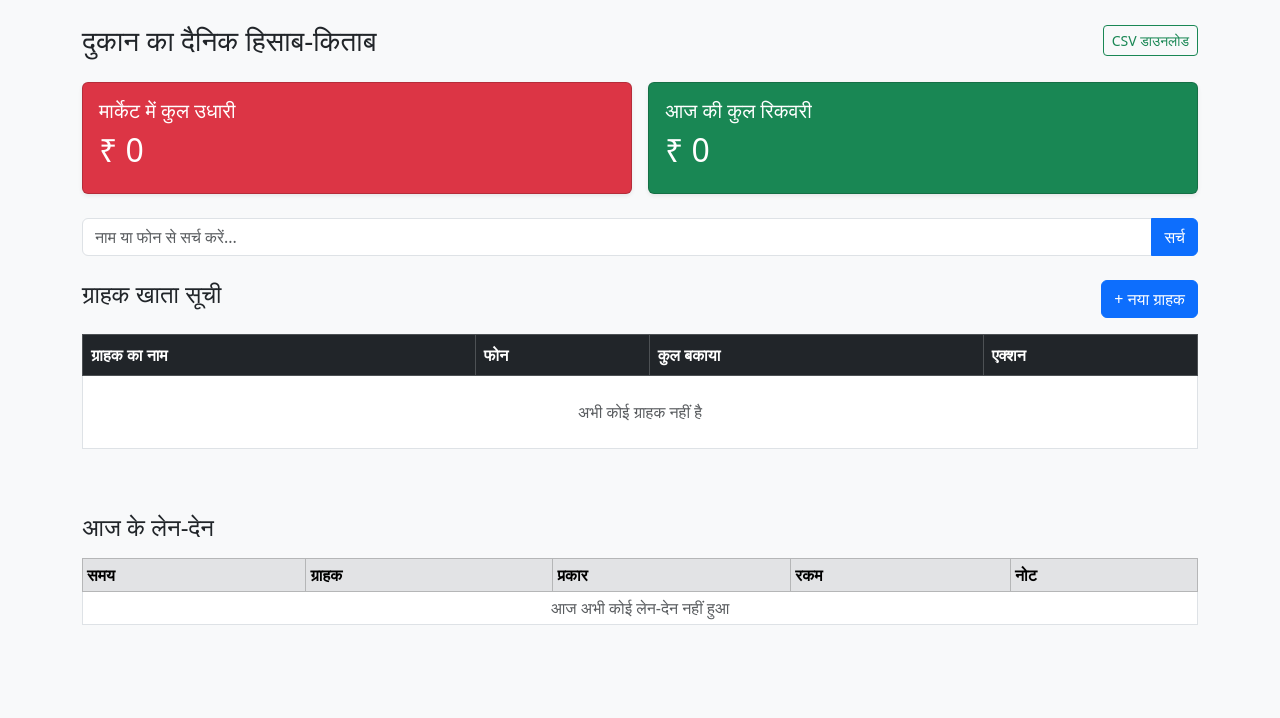
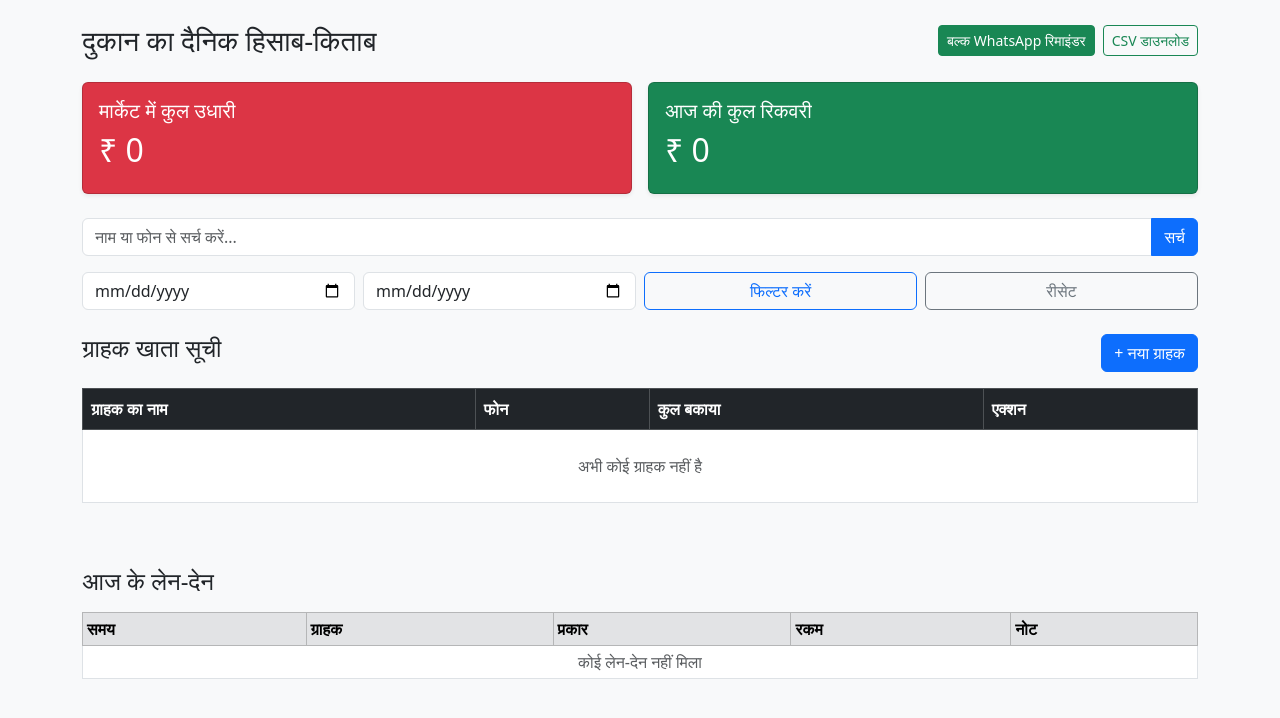
Before and after one commit to kbulbul026-coder/ledger-project, a Django app: page / in a window 1280 px wide. Shown: the part 56-774 px from the top of the page. Run offline with Django 5.2, Linux system fonts and the light colour scheme; the visitor is signed in with stand-in values (Sample User, id 1); data that the repository does not hold is empty.

Commit message:
Update dashboard.html

```diff
--- a/ledger/templates/ledger/dashboard.html
+++ b/ledger/templates/ledger/dashboard.html
@@ -1,11 +1,15 @@
 {% extends 'base.html' %}
 {% block content %}
 <div class="container my-4">
-    <div class="d-flex justify-content-between align-items-center mb-4">
+    <div class="d-flex justify-content-between align-items-center mb-4 flex-wrap gap-2">
         <h3 class="mb-0">दुकान का दैनिक हिसाब-किताब</h3>
-        <a href="{% url 'export_csv' %}" class="btn btn-outline-success btn-sm">CSV डाउनलोड</a>
+        <div class="d-flex gap-2">
+            <a href="{% url 'bulk_reminder' %}" class="btn btn-success btn-sm">बल्क WhatsApp रिमाइंडर</a>
+            <a href="{% url 'export_csv' %}" class="btn btn-outline-success btn-sm">CSV डाउनलोड</a>
+        </div>
     </div>
 
+    <!-- टोटल कार्ड्स -->
     <div class="row g-3 mb-4">
         <div class="col-md-6">
             <div class="card bg-danger text-white p-3 shadow-sm">
@@ -22,13 +26,29 @@
     </div>
 
     <!-- सर्च -->
-    <form method="get" class="mb-4">
+    <form method="get" class="mb-3">
         <div class="input-group">
             <input type="text" name="q" value="{{ query }}" class="form-control" placeholder="नाम या फोन से सर्च करें...">
             <button class="btn btn-primary" type="submit">सर्च</button>
             {% if query %}
                 <a href="{% url 'daily_ledger' %}" class="btn btn-outline-secondary">क्लियर</a>
             {% endif %}
+        </div>
+    </form>
+
+    <!-- डेट रेंज फिल्टर -->
+    <form method="get" class="row g-2 mb-4">
+        <div class="col-md-3">
+            <input type="date" name="start_date" value="{{ start_date }}" class="form-control">
+        </div>
+        <div class="col-md-3">
+            <input type="date" name="end_date" value="{{ end_date }}" class="form-control">
+        </div>
+        <div class="col-md-3">
+            <button type="submit" class="btn btn-outline-primary w-100">फिल्टर करें</button>
+        </div>
+        <div class="col-md-3">
+            <a href="{% url 'daily_ledger' %}" class="btn btn-outline-secondary w-100">रीसेट</a>
         </div>
     </form>
 
@@ -58,6 +78,12 @@
                     <td>
                         <a href="{% url 'add_transaction' customer.id %}" class="btn btn-sm btn-outline-dark">लेन-देन</a>
                         <a href="{% url 'customer_detail' customer.id %}" class="btn btn-sm btn-outline-primary">विवरण</a>
+                        {% if customer.balance > 0 %}
+                        <a href="https://wa.me/91{{ customer.phone }}?text=नमस्ते {{ customer.name }} जी,%0A%0Aआपकी दुकान पर कुल ₹{{ customer.balance }} की उधारी बाकी है।%0Aकृपया जल्द भुगतान कर दें।%0A%0Aधन्यवाद!"
+                           class="btn btn-sm btn-success" target="_blank">
+                            WhatsApp
+                        </a>
+                        {% endif %}
                     </td>
                 </tr>
                 {% empty %}
@@ -71,8 +97,8 @@
         </table>
     </div>
 
-    <!-- आज के ट्रांजैक्शन -->
-    <h4 class="mb-3">आज के लेन-देन</h4>
+    <!-- लेन-देन लिस्ट -->
+    <h4 class="mb-3">{{ filter_label }} के लेन-देन</h4>
     <div class="table-responsive">
         <table class="table table-sm table-bordered bg-white">
             <thead class="table-secondary">
@@ -103,7 +129,7 @@
                 </tr>
                 {% empty %}
                 <tr>
-                    <td colspan="5" class="text-center text-muted">आज अभी कोई लेन-देन नहीं हुआ</td>
+                    <td colspan="5" class="text-center text-muted">कोई लेन-देन नहीं मिला</td>
                 </tr>
                 {% endfor %}
             </tbody>
```
